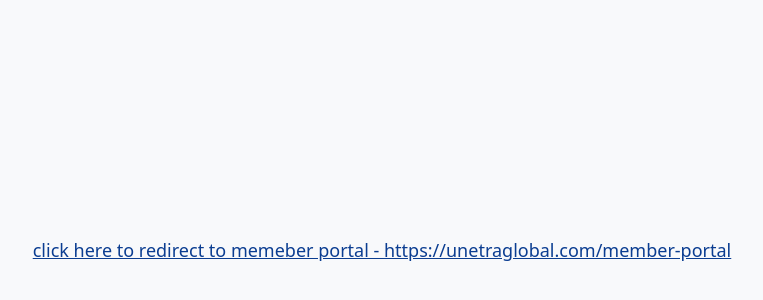
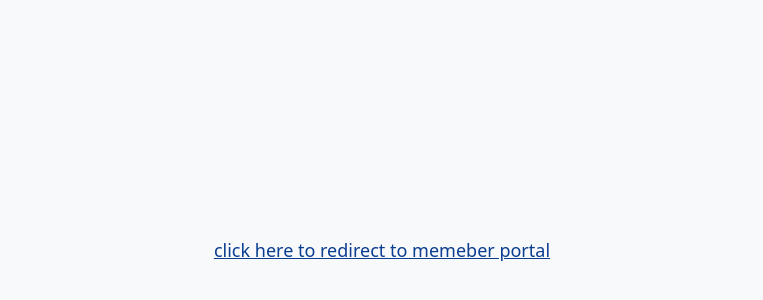
Before and after one commit to unetra-global/website, a plain HTML site: page index.html in a window 1280 px wide. Shown: the part 150-450 px from the top of the page, without its empty margins (258-1021 px from the left). Drawn offline with Linux system fonts and the light colour scheme.

Commit message:
Fix link text for member portal redirect

```diff
--- a/index.html
+++ b/index.html
@@ -24,7 +24,7 @@
 </head>
 <body>
   <a class="redirect" href="https://unetraglobal.com/member-portal">
-    click here to redirect to memeber portal - https://unetraglobal.com/member-portal
+    click here to redirect to memeber portal
   </a>
 </body>
 </html>
```
